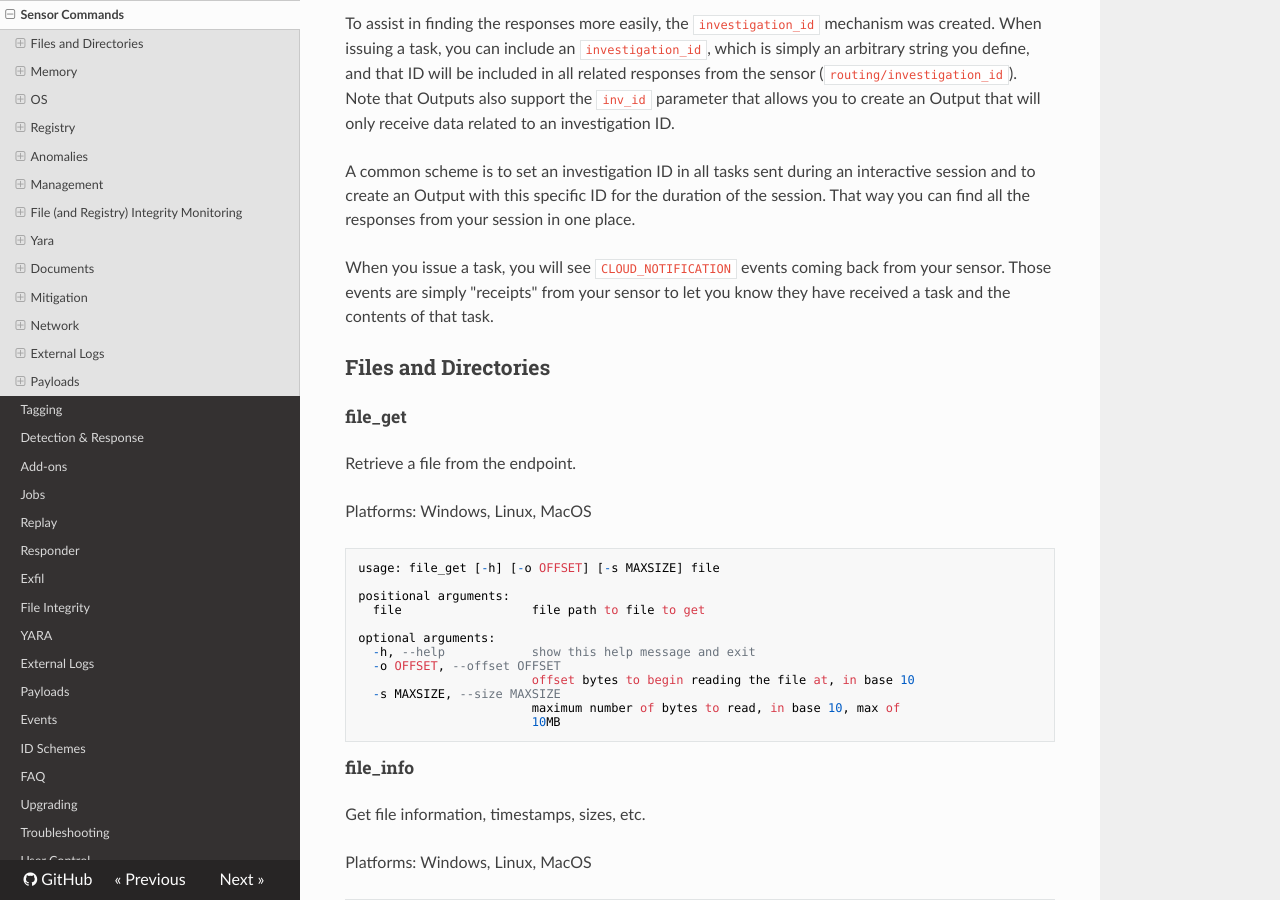
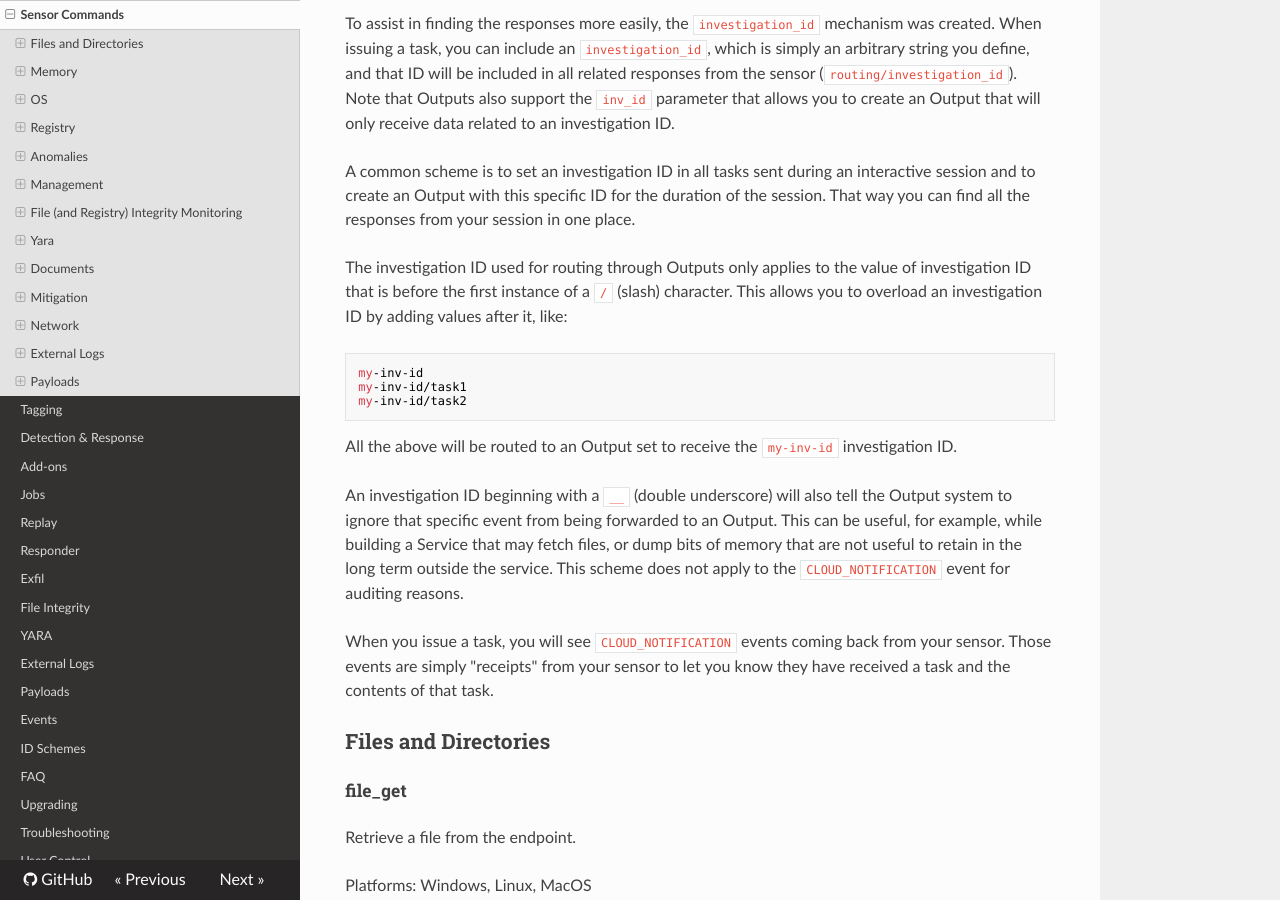
Before and after one commit to refractionPOINT/lce_doc, an MkDocs documentation site: the page built from docs/sensor_commands.md, in a window 1280 px wide and 900 px high, scrolled down 2205 px. Built offline with MkDocs 1.6.1, drawn with Linux system fonts in a browser that asks for light colours; nearby versions of some CDN libraries; old or Windows-style settings are respelled for this version of MkDocs; some of the changed text lies outside the part shown.

Commit message:
Adding info on __ support in investigation IDs.

````diff
--- a/docs/sensor_commands.md
+++ b/docs/sensor_commands.md
@@ -23,6 +23,22 @@ an Output that will only receive data related to an investigation ID.
 A common scheme is to set an investigation ID in all tasks sent during an interactive session and
 to create an Output with this specific ID for the duration of the session. That way you can find all the
 responses from your session in one place.
+
+The investigation ID used for routing through Outputs only applies to the value of investigation ID that is before the first
+instance of a `/` (slash) character. This allows you to overload an investigation ID by adding values after it, like:
+
+```
+my-inv-id
+my-inv-id/task1
+my-inv-id/task2
+```
+
+All the above will be routed to an Output set to receive the `my-inv-id` investigation ID.
+
+An investigation ID beginning with a `__` (double underscore) will also tell the Output system to ignore
+that specific event from being forwarded to an Output. This can be useful, for example, while building a Service that
+may fetch files, or dump bits of memory that are not useful to retain in the long term outside the service. This scheme
+does not apply to the `CLOUD_NOTIFICATION` event for auditing reasons.
 
 When you issue a task, you will see `CLOUD_NOTIFICATION` events coming back from your
 sensor. Those events are simply "receipts" from your sensor to let you know they have
````
Also changed, not shown: other parts of docs/sensor_commands.md (+1 -1 lines).
